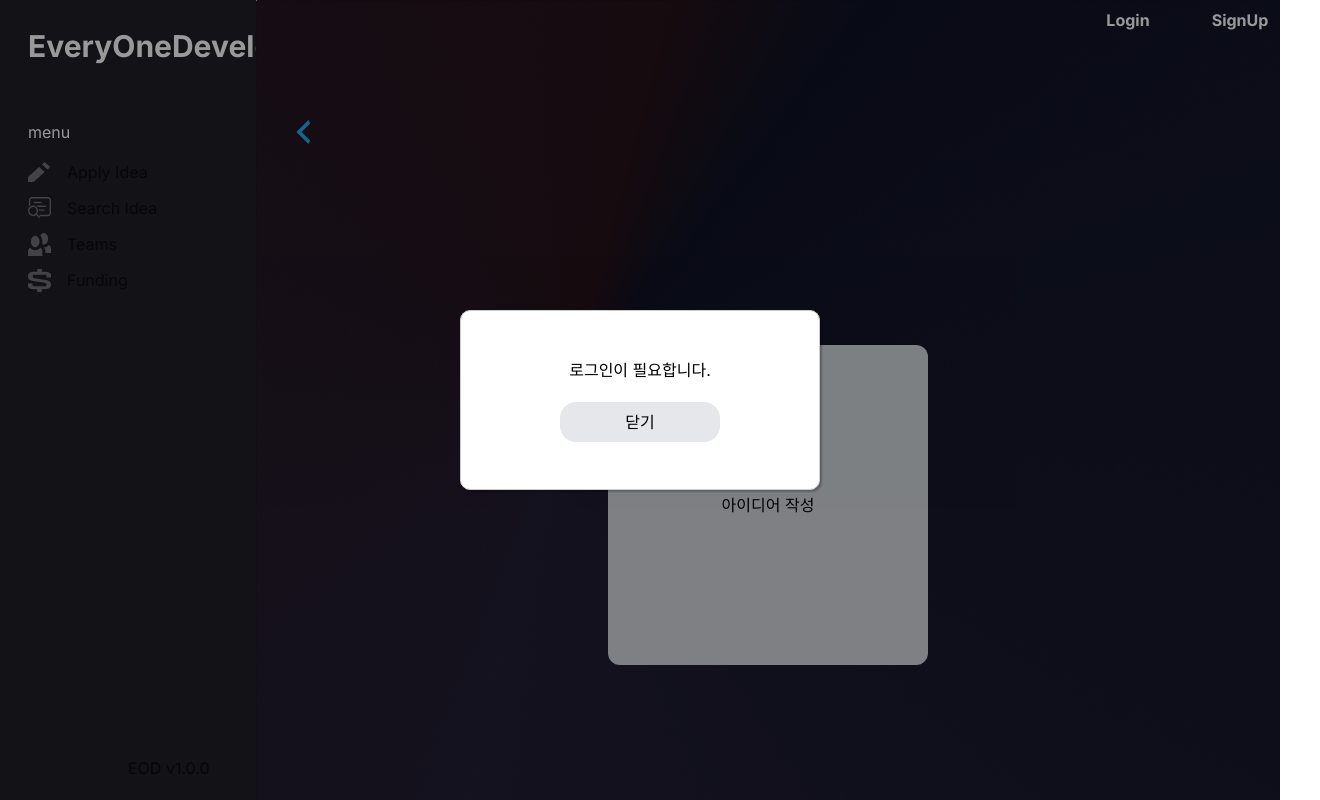
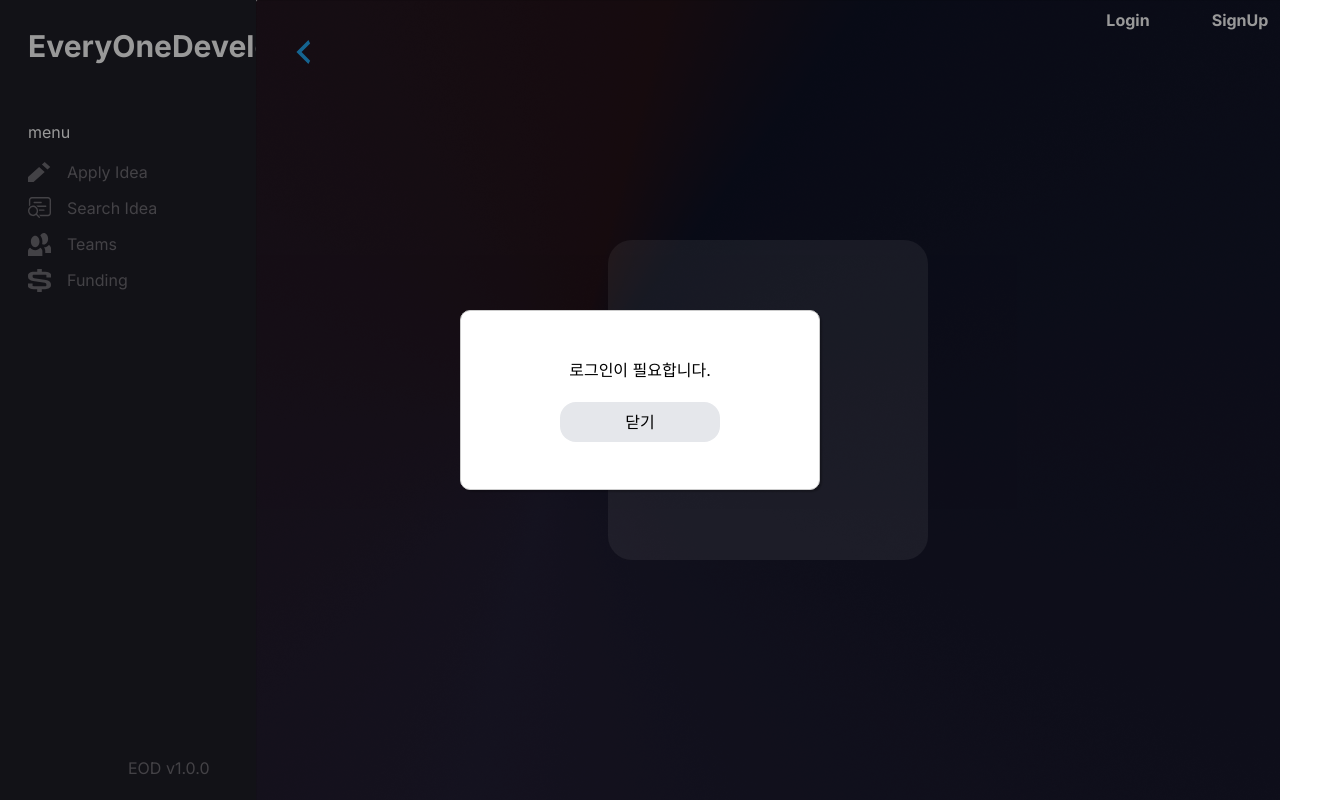
Before and after one commit to kimwoojin123/eod, a Next.js app: page /ideaApply in a window 1280 px wide. Shown: the top 800 px of the page, 1320 px wide, since content can reach past the window. Built offline with nearby package versions, Linux system fonts and the light colour scheme.

Commit message:
아이디어 작성페이지 디자인 수정

```diff
--- a/app/globals.css
+++ b/app/globals.css
@@ -16,3 +16,7 @@
 .content {
   background-image : url("../public/mainImage.png")
 }
+
+.category-menu{
+  color : #69666D;
+}
--- a/app/ideaApply/ideaDraw/page.tsx
+++ /dev/null
@@ -1,7 +0,0 @@
-export default function IdeaDraw(){
-  return (
-    <div>
-      dd
-    </div>
-  )
-}
--- a/app/ideaApply/page.tsx
+++ b/app/ideaApply/page.tsx
@@ -28,10 +28,10 @@ export default function IdeaApply(){
 
   return (
     <div>
-      <div className="relative top-10 left-10">
+      <div className="absolute top-10 left-10">
       <BackButton />
       </div>
-      <div className="flex h-screen justify-around items-center">
+      <div className="flex h-full justify-around items-center mt-40">
         <IdeaWriteButton />
       </div>
       <CustomModal isOpen={modalIsOpen} onRequestClose={closeModal} width="360px" height="180px">
--- a/app/ui/Buttons/ideaApplyButtons.tsx
+++ b/app/ui/Buttons/ideaApplyButtons.tsx
@@ -1,7 +1,7 @@
 import Link from 'next/link'
 
 export function IdeaWriteButton(){
-  return <Link href="/ideaApply/ideaWrite" className="bg-gray-300 w-80 h-80 rounded-xl"><p className='flex h-full justify-center items-center'>아이디어 작성</p></Link>
+  return <Link href="/ideaApply/ideaWrite" className="mix-blend-screen w-80 h-80 rounded-3xl bg-white/10 hover:bg-gray-800"><p className='flex h-full justify-center items-center text-white'>Apply Idea</p></Link>
 
 }
 
```
